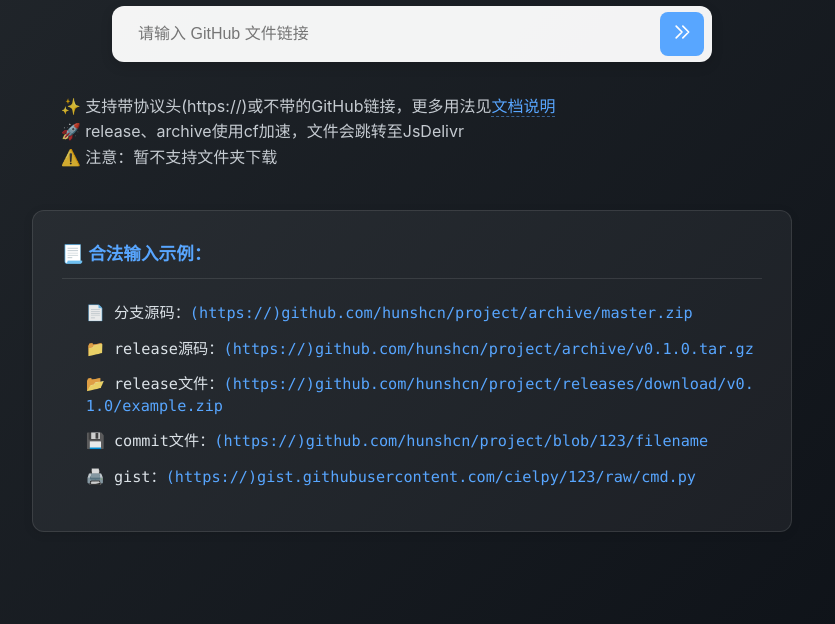
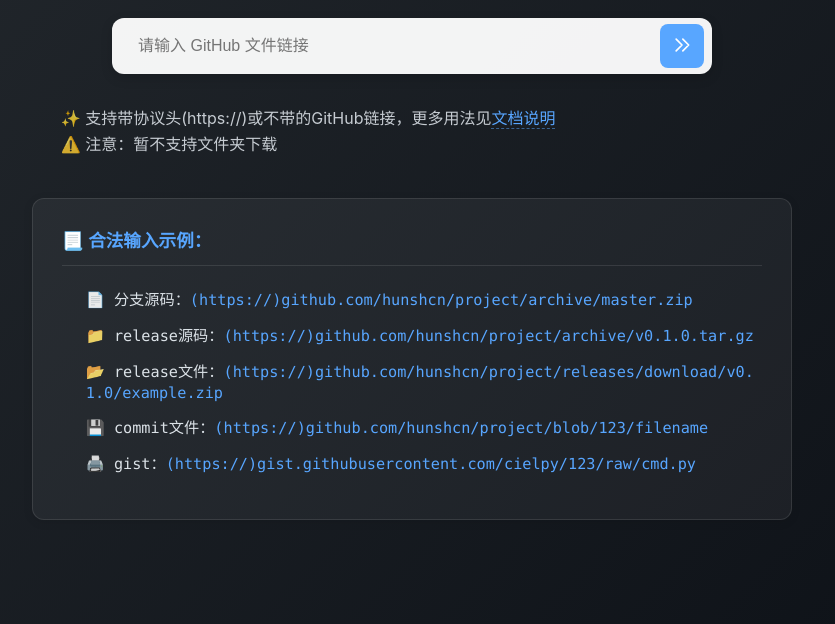
Before and after one commit to LunarVowCrimsonLove/vercel-github-proxy, a website: page index.html in a window 1280 px wide. Shown: the part 176-800 px from the top of the page, without its empty margins (228-1063 px from the left). Drawn offline with Linux system fonts and the light colour scheme.

Commit message:
删除错误的表述

```diff
--- a/index.html
+++ b/index.html
@@ -234,7 +234,6 @@
     </form>
     <div class="tips">
       <p>✨ 支持带协议头(https://)或不带的GitHub链接，更多用法见<a href="https://hunsh.net/archives/23/">文档说明</a></p>
-      <p>🚀 release、archive使用cf加速，文件会跳转至JsDelivr</p>
       <p>⚠️ 注意：暂不支持文件夹下载</p>
     </div>
     <div class="example">
```
Also changed, not shown: README.md.
